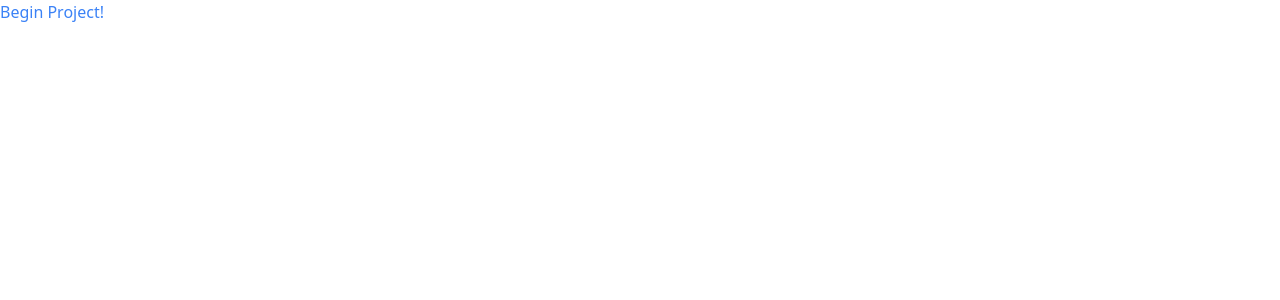
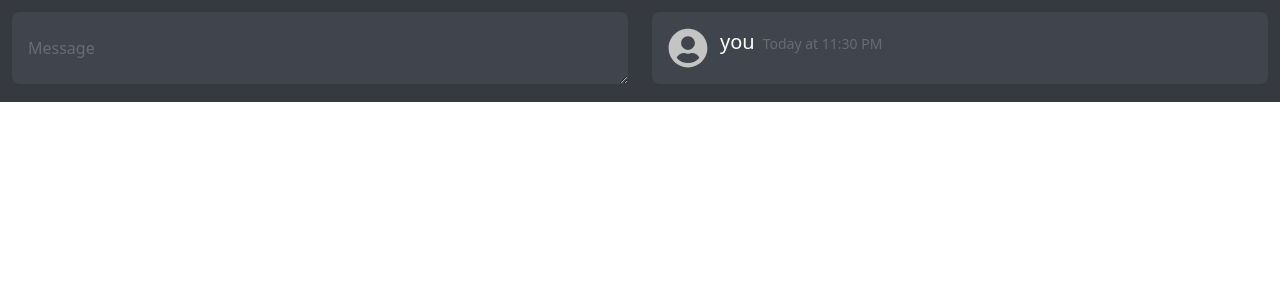
Before and after one commit to Wil3on/discord-markdow, a Next.js app: page / in a window 1280 px wide. Shown: the top 300 px of the page. Built offline with nearby package versions, Linux system fonts and the light colour scheme.

Commit message:
:construction: wip: finished the output editor

```diff
--- /dev/null
+++ b/components/MarkdownEditor.tsx
@@ -0,0 +1,33 @@
+import { useState } from 'react'
+import TextareaAutosize from 'react-textarea-autosize'
+import { FaUserCircle } from 'react-icons/fa'
+
+export const MarkdownEditor: React.VFC = () => {
+	const [text, setText] = useState<string>('')
+	return (
+		<section className="bg-navy">
+			<div className="flex justify-center flex-col md:flex-row">
+				<div className="flex-1 m-3 max-w-5xl">
+					<TextareaAutosize
+						className="bg-navy-light w-full px-4 py-6 rounded-lg text-while placeholder-gray-light outline-none"
+						placeholder="Message"
+						value={text}
+						onChange={(e) => setText(e.target.value)}
+					/>
+				</div>
+				<div className="flex-1 m-3 max-w-5xl">
+					<div className="bg-navy-light p-4 rounded-lg text-while flex  ">
+						<FaUserCircle size={40} className="text-gray min-w-[40px]" />
+						<div className="ml-3">
+							<h4 className="text-xl font-light">
+								you
+								<span className="ml-2 text-sm text-gray-light">Today at 11:30 PM</span>
+							</h4>
+							<p className="whitespace-pre-line">{text}</p>
+						</div>
+					</div>
+				</div>
+			</div>
+		</section>
+	)
+}
--- a/package.json
+++ b/package.json
@@ -16,6 +16,8 @@
 		"postcss": "^8.3.6",
 		"react": "17.0.2",
 		"react-dom": "17.0.2",
+		"react-icons": "^4.2.0",
+		"react-textarea-autosize": "^8.3.3",
 		"tailwindcss": "^2.2.9"
 	},
 	"devDependencies": {
--- a/pages/index.tsx
+++ b/pages/index.tsx
@@ -1,9 +1,10 @@
 import type { NextPage } from 'next'
+import { MarkdownEditor } from '../components/MarkdownEditor'
 
 const Home: NextPage = () => {
 	return (
 		<>
-			<h1 className="text-blue-500">Begin Project!</h1>
+			<MarkdownEditor />
 		</>
 	)
 }
--- a/tailwind.config.js
+++ b/tailwind.config.js
@@ -2,10 +2,22 @@ module.exports = {
 	purge: ['./pages/**/*.{js,ts,jsx,tsx}', './components/**/*.{js,ts,jsx,tsx}'],
 	darkMode: false, // or 'media' or 'class'
 	theme: {
+		colors: {
+			while: '#fff',
+			gray: {
+				DEFAULT: '#C4C4C4',
+				light: '#686B74',
+			},
+			navy: {
+				DEFAULT: '#36393F',
+				light: '#40444C',
+			},
+		},
 		extend: {},
 	},
 	variants: {
 		extend: {},
 	},
 	plugins: [],
+	mode: 'jit',
 }
```
Also changed, not shown: 1 other file (tests, documents, lock files or other folders). Lines whose indentation alone changed are shown as unchanged.
